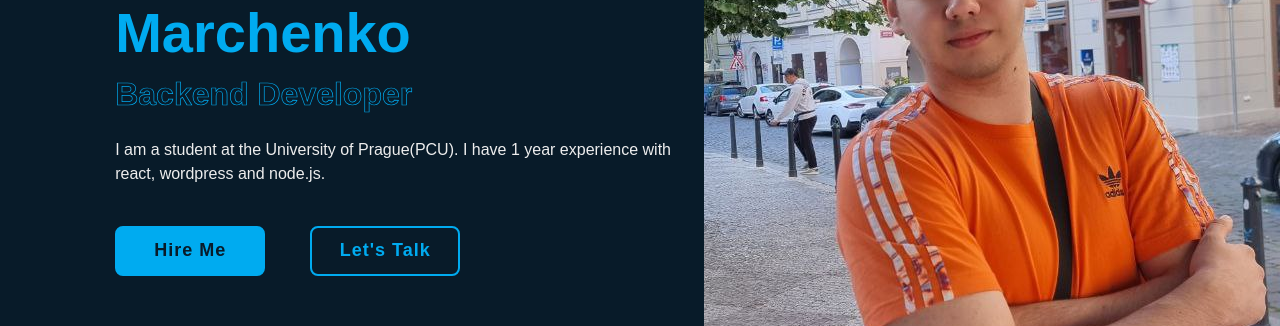
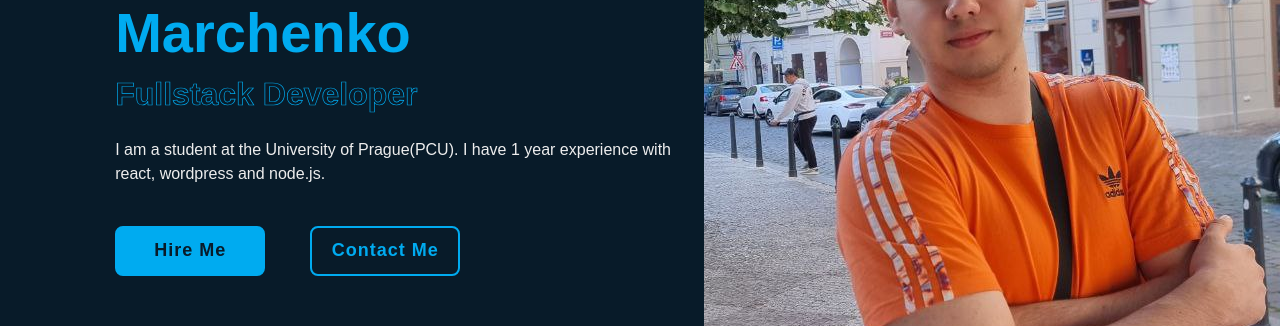
Before and after one commit to SDT413/portfolio-next, a Next.js app: page / in a window 1280 px wide. Shown: the part 300-626 px from the top of the page. Built offline with nearby package versions, Linux system fonts and the light colour scheme.

Commit message:
redux added

```diff
--- a/src/app/layout.tsx
+++ b/src/app/layout.tsx
@@ -1,13 +1,9 @@
-import type { Metadata } from "next";
+"use client";
 import { Inter } from "next/font/google";
 import "./globals.css";
+import ReduxProviders from "@/components/ReduxProviders";
 
 const inter = Inter({ subsets: ["latin"] });
-
-export const metadata: Metadata = {
-  title: "Create Next App",
-  description: "Generated by create next app",
-};
 
 export default function RootLayout({
   children,
@@ -16,8 +12,20 @@ export default function RootLayout({
 }>) {
   return (
       <html lang="en">
-      <link href='https://unpkg.com/boxicons@2.1.4/css/boxicons.min.css' rel='stylesheet'/>
-      <body className={inter.className}>{children}</body>
+      <head>
+          <title>Portfolio</title>
+          <meta name="description" content="Portfolio"/>
+          <meta name="keywords" content="Portfolio"/>
+          <meta name="author" content="Portfolio"/>
+          <meta name="viewport" content="width=device-width, initial-scale=1.0"/>
+          <link rel="icon" href="/favicon.ico"/>
+          <link href='https://unpkg.com/boxicons@2.1.4/css/boxicons.min.css' rel='stylesheet'/>
+      </head>
+      <body className={inter.className}>
+      <ReduxProviders>
+          {children}
+      </ReduxProviders>
+      </body>
       </html>
   );
 }
--- /dev/null
+++ b/src/components/ReduxProviders.tsx
@@ -0,0 +1,19 @@
+import React, {FC, PropsWithChildren} from 'react';
+import {Provider} from "react-redux";
+import {PersistGate} from "redux-persist/integration/react";
+import {persistor, store} from "@/store/store";
+
+const ReduxProviders:FC<PropsWithChildren<any>>
+    = ({children}) => {
+    return (
+            <div>
+            <Provider store={store}>
+                <PersistGate persistor={persistor} loading={null}>
+                        {children}
+                </PersistGate>
+            </Provider>
+        </div>
+    );
+};
+
+export default ReduxProviders;
--- a/src/components/header/navbar/Navbar.tsx
+++ b/src/components/header/navbar/Navbar.tsx
@@ -1,13 +1,15 @@
 import React from 'react';
+import Link from "next/link";
 
 const Navbar = () => {
+
     return (
         <nav className="navbar">
-            <a href="#home" className="active">Home</a>
-            <a href="#about">About</a>
-            <a href="#education">Education</a>
-            <a href="#skills">Skills</a>
-            <a href="#contact">Contact</a>
+            <Link href="#home" className="active">Home</Link>
+            <Link href="#about">About</Link>
+            <Link href="#education">Education</Link>
+            <Link href="#skills">Skills</Link>
+            <Link href="#contact">Contact</Link>
         </nav>
     );
 };
--- a/src/components/home/HomeSection.tsx
+++ b/src/components/home/HomeSection.tsx
@@ -1,4 +1,5 @@
 import React from 'react'
+import Link from "next/link";
 
 type Props = {}
 
@@ -10,32 +11,32 @@ function HomeSection({}: Props) {
         Hi, I am <span>Kyrylo Marchenko</span>
       </h1>
       <div className="text-animate">
-        <h3>Backend Developer</h3>
+        <h3>Fullstack Developer</h3>
       </div>
       <p>
         I am a student at the University of Prague(PCU). I have 1 year
         experience with react, wordpress and node.js.
       </p>
       <div className="btn-box">
-        <a href="#" className="btn">
+        <Link href="#" className="btn">
           Hire Me
-        </a>
-        <a href="#" className="btn">
-          Let's Talk
-        </a>
+        </Link>
+        <Link href="#" className="btn">
+          Contact Me
+        </Link>
       </div>
     </div>
 
     <div className="home-sci">
-      <a href="#">
+      <Link href="#">
         <i className="bx bxl-facebook"></i>
-      </a>
-      <a href="#">
+      </Link>
+      <Link href="#">
         <i className="bx bxl-twitter"></i>
-      </a>
-      <a href="#">
+      </Link>
+      <Link href="#">
         <i className="bx bxl-linkedin"></i>
-      </a>
+      </Link>
     </div>
 
     <div className="home-imgHover"></div>
--- /dev/null
+++ b/src/hooks/useTypedSelector.ts
@@ -0,0 +1,5 @@
+import {TypedUseSelectorHook, useSelector} from "react-redux";
+import {TypeRootState} from "@/store/store";
+
+
+export const useTypedSelector: TypedUseSelectorHook<TypeRootState> = useSelector;
--- /dev/null
+++ b/src/store/store.ts
@@ -0,0 +1,31 @@
+import {combineReducers, configureStore} from '@reduxjs/toolkit';
+import {persistStore, persistReducer, PersistConfig} from 'redux-persist';
+import storage from 'redux-persist/lib/storage';
+
+import {FLUSH, PAUSE, PERSIST, PURGE, REGISTER, REHYDRATE} from "redux-persist/es/constants";
+import {visualSlice} from "@/store/visual/visual.slice";
+import {Reducer} from "react";
+
+const persistConfig : PersistConfig<any> = {
+    key: 'portfolio-next',
+    storage,
+    whitelist: ['visual']
+}
+
+
+const rootReducer = combineReducers({
+    visual: visualSlice.reducer,
+}) as Reducer<any, any>;
+
+const persistedReducer = persistReducer<any>(persistConfig, rootReducer);
+export const store = configureStore({
+    reducer: persistedReducer,
+    middleware: (getDefaultMiddleware) => getDefaultMiddleware({
+        serializableCheck: {
+            ignoredActions: [FLUSH, REHYDRATE, PAUSE, PERSIST, PURGE, REGISTER]
+        },
+    } as any),
+});
+export const persistor = persistStore(store);
+
+export type TypeRootState = ReturnType<typeof rootReducer>;
--- /dev/null
+++ b/src/store/visual/visual.slice.ts
@@ -0,0 +1,16 @@
+import {createSlice, PayloadAction} from "@reduxjs/toolkit";
+import {IVisualInitialState} from "@/store/visual/visual.types";
+
+
+
+const initialState: IVisualInitialState = {
+    activeTab: "home",
+}
+
+export const visualSlice = createSlice({
+    name: 'visual',
+    initialState,
+    reducers: {
+
+    }
+});
--- /dev/null
+++ b/src/store/visual/visual.types.ts
@@ -0,0 +1,3 @@
+export interface IVisualInitialState {
+     activeTab: "home" | "about" | "education" | "skills" | "contact";
+}
```
Also changed, not shown: src/config/color.config.ts (added, +10 -0 lines), src/hooks/useActions.ts (added, +13 -0 lines), src/hooks/useVisual.ts (added, +9 -0 lines).
